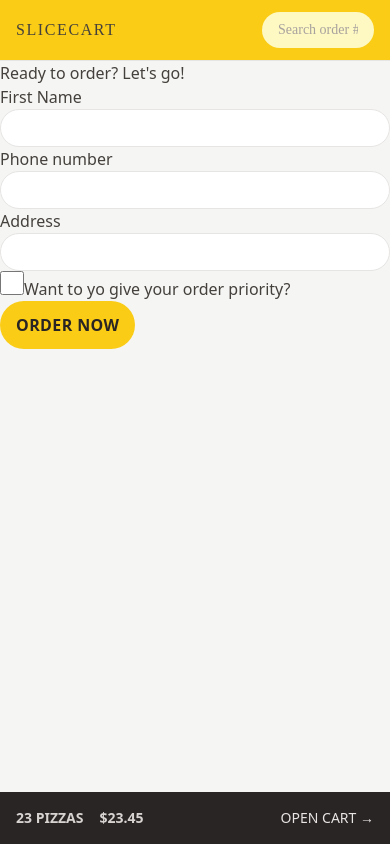
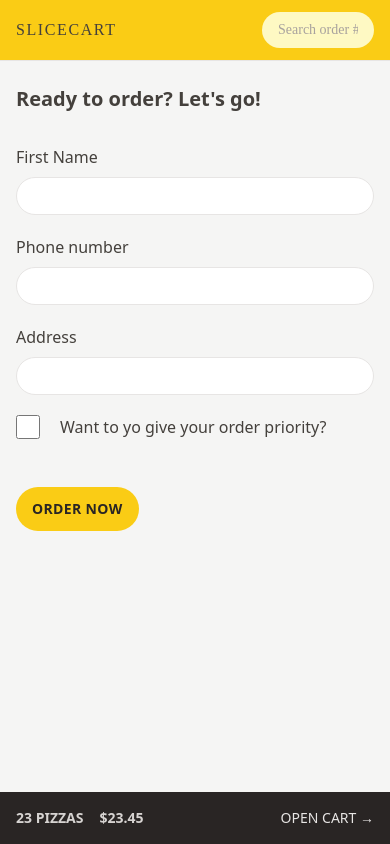
Before and after one commit to Sorelul/SliceCart, a React (Vite) app: page /order/new in a window 390 px wide. Built offline with nearby package versions, Linux system fonts and the light colour scheme; a web font is replaced by a local one.

Commit message:
Enhance CreateOrder component layout and styling; update input fields for better responsiveness and accessibility; modify Button component styles for improved consistency

```diff
--- a/src/features/order/CreateOrder.jsx
+++ b/src/features/order/CreateOrder.jsx
@@ -41,31 +41,42 @@
   const formErrors = useActionData();
 
   return (
-    <div>
-      <h2>Ready to order? {"Let's"} go!</h2>
+    <div className="px-4 py-6">
+      <h2 className="mb-8 text-xl font-semibold">
+        Ready to order? {"Let's"} go!
+      </h2>
 
       <Form method="POST">
-        <div>
-          <label>First Name</label>
-          <input type="text" name="customer" className="input" required />
+        <div className="mb-5 flex flex-col gap-2 sm:flex-row sm:items-center">
+          <label className="sm:basis-40">First Name</label>
+          <input type="text" name="customer" className="input grow" required />
         </div>
 
-        <div>
-          <label>Phone number</label>
-          <div>
-            <input type="tel" name="phone" className="input" required />
-          </div>
-          {formErrors?.phone && <p>{formErrors.phone}</p>}
-        </div>
-
-        <div>
-          <label>Address</label>
-          <div>
-            <input type="text" name="address" className="input" required />
+        <div className="mb-5 flex flex-col gap-2 sm:flex-row sm:items-center">
+          <label className="sm:basis-40">Phone number</label>
+          <div className="grow">
+            <input type="tel" name="phone" className="input w-full" required />
+            {formErrors?.phone && (
+              <p className="mt-2 rounded-md bg-red-100 p-2 text-xs text-red-700">
+                {formErrors.phone}
+              </p>
+            )}
           </div>
         </div>
 
-        <div>
+        <div className="mb-5 flex flex-col gap-2 sm:flex-row sm:items-center">
+          <label className="sm:basis-40">Address</label>
+          <div className="grow">
+            <input
+              type="text"
+              name="address"
+              className="input w-full"
+              required
+            />
+          </div>
+        </div>
+
+        <div className="mb-12 flex items-center gap-5">
           <input
             className="h-6 w-6 accent-yellow-400 focus:outline-none focus:ring focus:ring-yellow-500 focus:ring-opacity-50 focus:ring-offset-2"
             type="checkbox"
--- a/src/index.css
+++ b/src/index.css
@@ -4,7 +4,7 @@
 
 @layer components {
   .input {
-    @apply w-full rounded-full border border-stone-200 px-4 py-2 text-sm transition-all duration-300 placeholder:text-stone-400 focus:outline-none focus:ring focus:ring-yellow-500 focus:ring-opacity-50 md:px-6 md:py-3;
+    @apply rounded-full border border-stone-200 px-4 py-2 text-sm transition-all duration-300 placeholder:text-stone-400 focus:outline-none focus:ring focus:ring-yellow-500 focus:ring-opacity-50 md:px-6 md:py-3;
   }
 
   .loader {
--- a/src/ui/Button.jsx
+++ b/src/ui/Button.jsx
@@ -2,13 +2,13 @@
 
 function Button({ children, disabled = false, to = null, type = 'primary' }) {
   const base =
-    'inline-block font-semibold tracking-wide uppercase transition-colors duration-300 bg-yellow-400 rounded-full focus-outline-none text-stone-800 hover:bg-yellow-300 focus:bg-yellow-300 focus:ring focus:ring-yellow-300 focus:ring-offset-2 disabled:cursor-not-allowed';
+    'inline-block text-sm font-semibold tracking-wide uppercase transition-colors duration-300 bg-yellow-400 rounded-full focus-outline-none text-stone-800 hover:bg-yellow-300 focus:bg-yellow-300 focus:ring focus:ring-yellow-300 focus:ring-offset-2 disabled:cursor-not-allowed';
 
   const styles = {
     primary: base + ' px-4 py-3 sm:px-6 sm:py-4',
     small: base + 'px-4 py-2 text-xs sm:px-5 sm:py-2.5 text-xs',
     secondary:
-      'inline-block font-semibold border-2 border-stone-300 tracking-wide uppercase transition-colors duration-300 rounded-full focus-outline-none text-stone-400 hover:bg-stone-300 hover:text-stone-800 focus:bg-stone-300 focus:ring focus:ring-stone-200 focus:ring-offset-2 disabled:cursor-not-allowed px-4 py-2.5 sm:px-6 sm:py-3.5',
+      'inline-block text-sm font-semibold border-2 border-stone-300 tracking-wide uppercase transition-colors duration-300 rounded-full focus-outline-none text-stone-400 hover:bg-stone-300 hover:text-stone-800 focus:bg-stone-300 focus:ring focus:ring-stone-200 focus:ring-offset-2 disabled:cursor-not-allowed px-4 py-2.5 sm:px-6 sm:py-3.5',
   };
 
   const className = `${styles[type] || ''}`.trim();
```
Also changed, not shown: index.html (+4 -1 lines).
